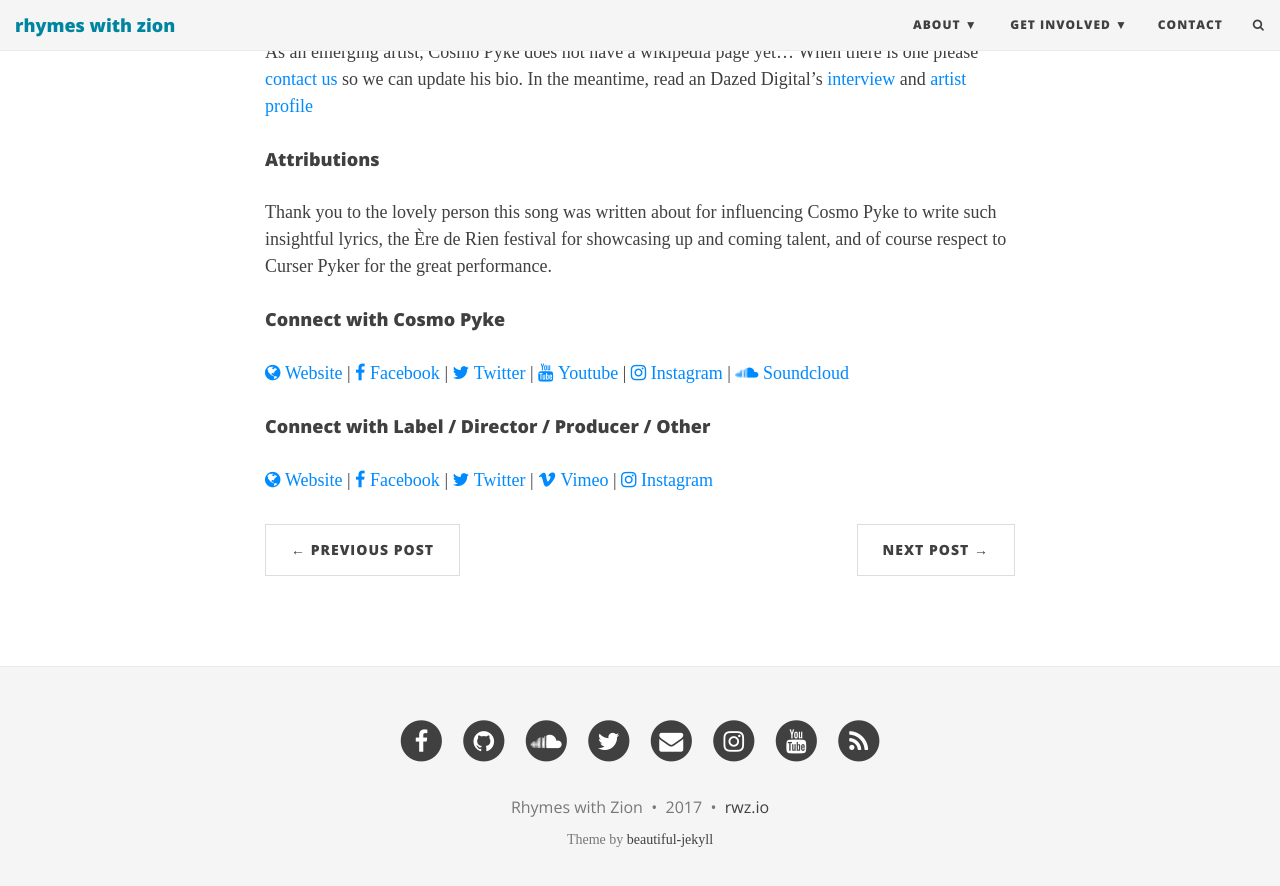
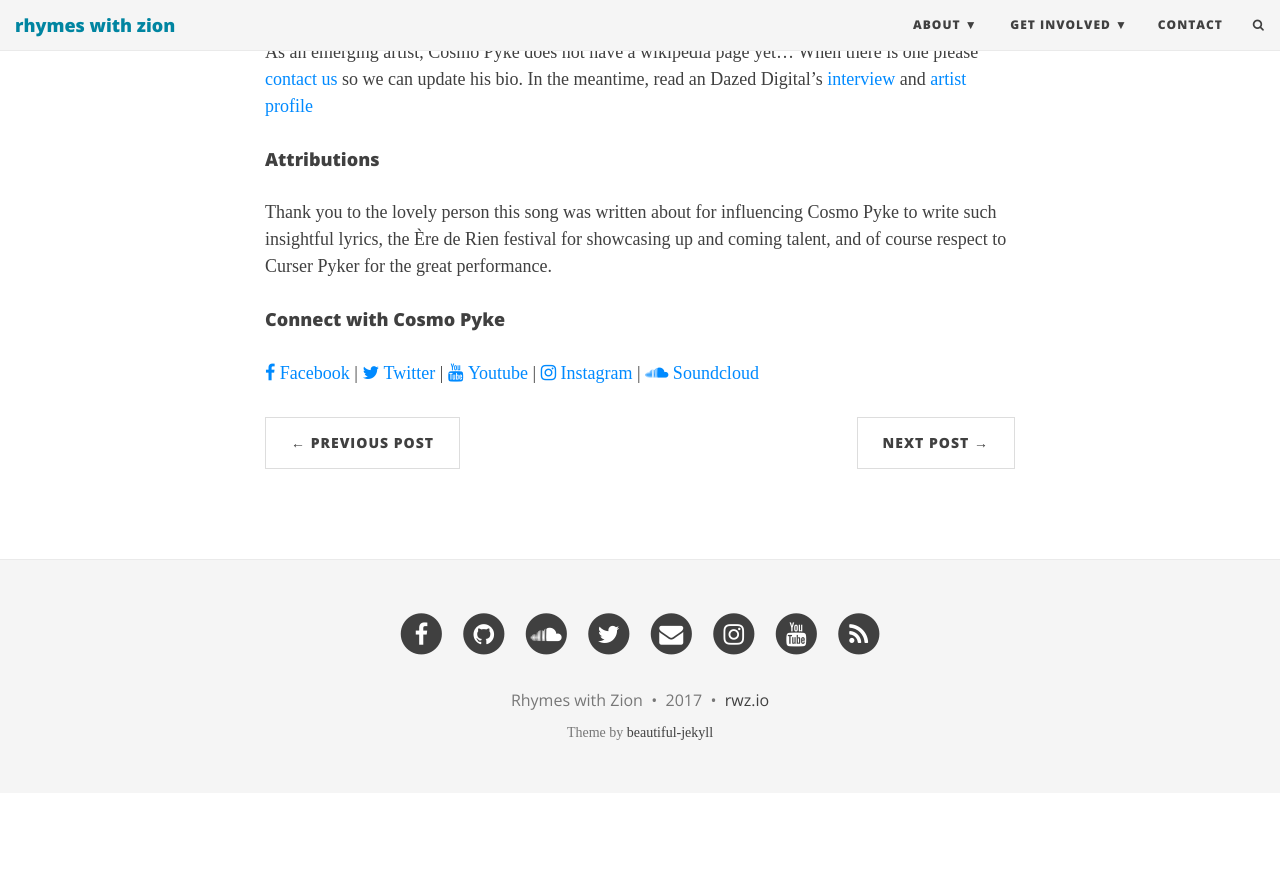
Before and after one commit to rhymeswithzion/rwz-test, a Jekyll site: the page built from _posts/2017-07-29-cosmo-pyke-wish-you-were-gone.md, in a window 1280 px wide and 900 px high, scrolled down 1448 px. Shown: the top 886 px of the window. Built offline with Jekyll 4.4.1, drawn with Linux system fonts in a browser that asks for light colours; some web fonts are replaced; comment, search, counter and statistics services are not loaded; after the commit the page ends 2241 px from its top, so only the background shows below that.

Commit message:
Update 2017-07-29-cosmo-pyke-wish-you-were-gone.md

```diff
--- a/_posts/2017-07-29-cosmo-pyke-wish-you-were-gone.md
+++ b/_posts/2017-07-29-cosmo-pyke-wish-you-were-gone.md
@@ -34,17 +34,9 @@
 
 #### Connect with Cosmo Pyke
 
-<a class="fa fa-globe" href="http://www./" target="_blank"> Website </a> |
-<a class="fa fa-facebook" href="https://www.facebook.com/" target="_blank"> Facebook </a> |
-<a class="fa fa-twitter" href="https://twitter.com/" target="_blank"> Twitter </a> |
-<a class="fa fa-youtube" href="https://www.youtube.com/" target="_blank"> Youtube </a> |
-<a class="fa fa-instagram" href="https://www.instagram.com/" target="_blank"> Instagram </a> |
-<a class="fa fa-soundcloud" href="https://soundcloud.com/" target="_blank"> Soundcloud </a>
 
-#### Connect with Label / Director / Producer / Other
-
-<a class="fa fa-globe" href="http://" target="_blank"> Website </a> |
-<a class="fa fa-facebook" href="https://www.facebook.com/" target="_blank"> Facebook </a> |
-<a class="fa fa-twitter" href="https://twitter.com/" target="_blank"> Twitter </a> |
-<a class="fa fa-vimeo" href="https://vimeo.com/" target="_blank"> Vimeo </a> |
-<a class="fa fa-instagram" href="https://www.instagram.com/" target="_blank"> Instagram </a>
+<a class="fa fa-facebook" href="https://www.facebook.com/cosmopykemusic" target="_blank"> Facebook </a> |
+<a class="fa fa-twitter" href="https://twitter.com/cosmopyke" target="_blank"> Twitter </a> |
+<a class="fa fa-youtube" href="https://www.youtube.com/channel/UC7yJwfM_D7K40crQLIHeHjA" target="_blank"> Youtube </a> |
+<a class="fa fa-instagram" href="https://www.instagram.com/cosmo_pyke" target="_blank"> Instagram </a> |
+<a class="fa fa-soundcloud" href="https://soundcloud.com/cosmopyke" target="_blank"> Soundcloud </a>
```
